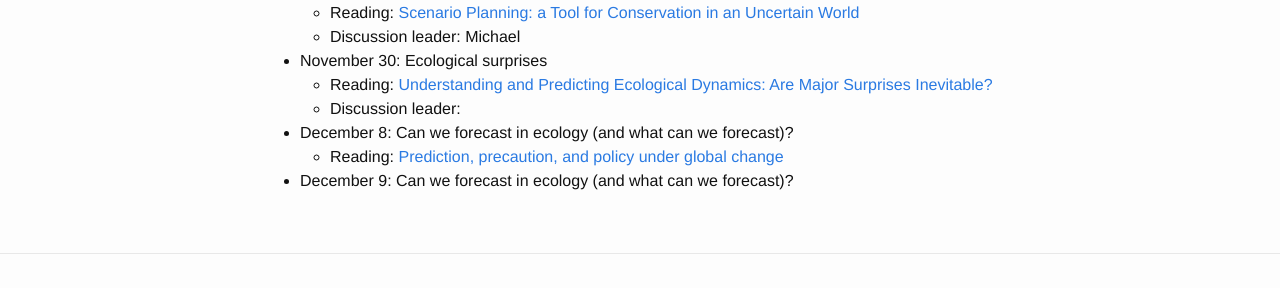
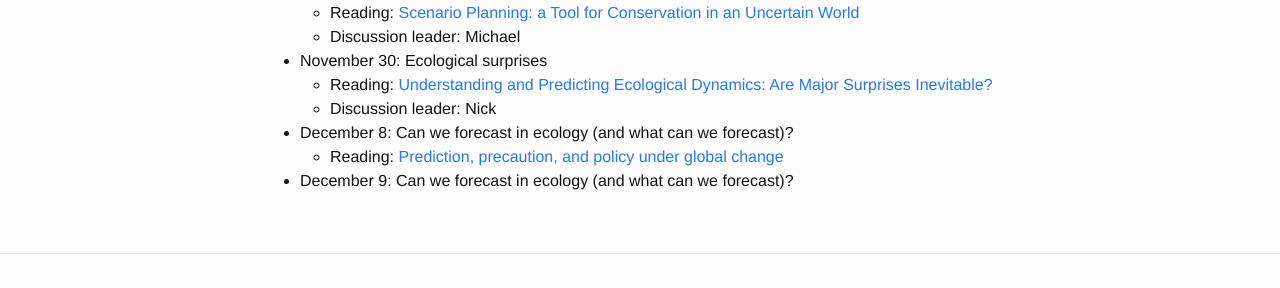
Before and after one commit to weecology/forecasting-dynamics-course, a Jekyll site: the page built from schedule.md, in a window 1280 px wide and 900 px high, scrolled down 1661 px. Shown: the part 446-734 px from the top of the window. Built offline with Jekyll 4.4.1, drawn with Linux system fonts in a browser that asks for light colours.

Commit message:
Add discussion leader ecological suprises

```diff
--- a/schedule.md
+++ b/schedule.md
@@ -117,7 +117,7 @@ Activity days when laptops are required are noted in italics. Discussion leaders
 
 * November 30: Ecological surprises
     * Reading: [Understanding and Predicting Ecological Dynamics: Are Major Surprises Inevitable?](https://doi.org/10.1890/07-0965.1)
-    * Discussion leader:
+    * Discussion leader: Nick
 
 * December 8: Can we forecast in ecology (and what can we forecast)?
     * Reading: [Prediction, precaution, and policy under global change](https://doi.org/10.1126/science.1261824)
```
